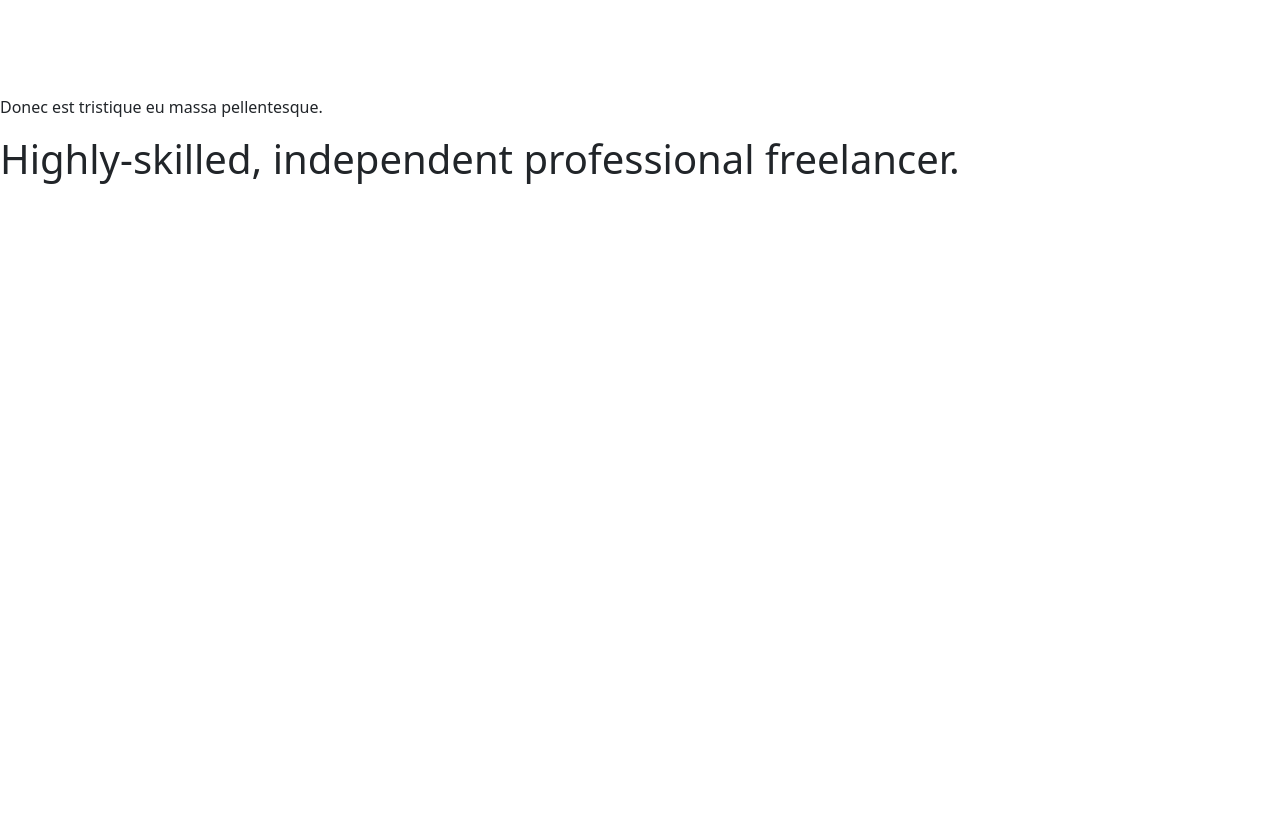
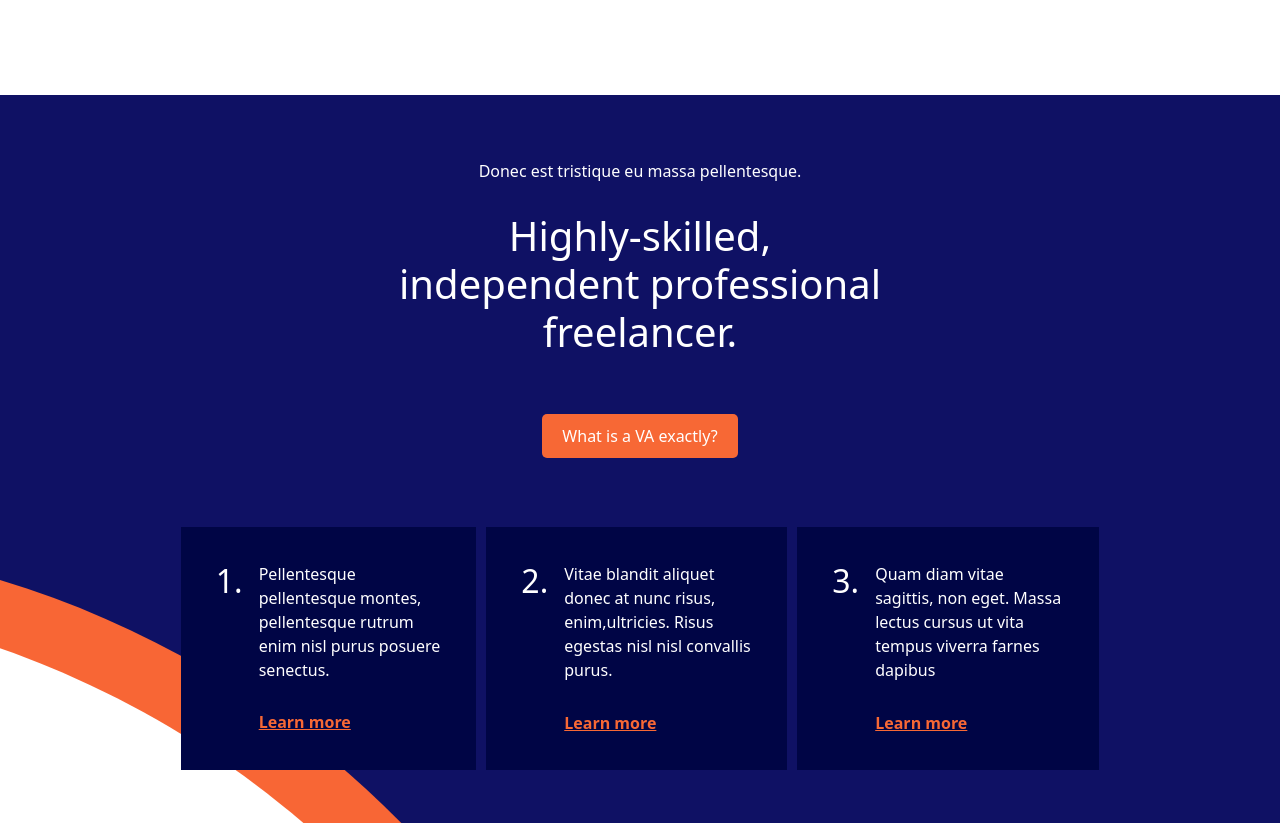
Before and after one commit to hroque01/proj-html-vuejs, a Vue app: page / in a window 1280 px wide. Shown: the part 1619-2442 px from the top of the page. Before the commit the page ends 1810 px from the top, so only its background shows below. Built offline with nearby package versions, Linux system fonts and the light colour scheme.

Commit message:
Done AppSkilled.vue

```diff
--- a/src/components/AppSkilled.vue
+++ b/src/components/AppSkilled.vue
@@ -5,19 +5,19 @@ export default {
         return {
             skills: [
                 {
-                    number: "1",
+                    number: "1.",
                     text: "Pellentesque pellentesque montes, pellentesque rutrum enim nisl purus posuere senectus.",
-                    learn: "learn more"
+                    learn: "Learn more"
                 },
                 {
-                    number: "2",
+                    number: "2.",
                     text: "Vitae blandit aliquet donec at nunc risus, enim,ultricies. Risus egestas nisl nisl convallis purus.",
-                    learn: "learn more"
+                    learn: "Learn more"
                 },
                 {
-                    number: "3",
+                    number: "3.",
                     text: "Quam diam vitae sagittis, non eget. Massa lectus cursus ut vita tempus viverra farnes dapibus",
-                    learn: "learn more"
+                    learn: "Learn more"
                 },
             ]
         }
@@ -26,9 +26,29 @@ export default {
 </script>
 
 <template>
-    <section>
+    <section class="skills">
         <p>Donec est tristique eu massa pellentesque.</p>
-        <h1>Highly-skilled, independent professional freelancer.</h1>
+        <div class="container-larger">
+            <h1>Highly-skilled, independent professional freelancer.</h1>
+            <button class="button">
+                What is a VA exactly?
+            </button>
+            <div class="card-skill">
+                <div class="single-card" v-for="(skilled, index) in skills" :key="index">
+                    <div class="d-flex justify-content-between">
+                        <h2> {{ skilled.number }}</h2>
+                        <div class="paragraph-skilled">
+                            <div> {{ skilled.text }}</div>
+                            <div class="learn">
+                                <a href="">
+                                    {{ skilled.learn }}
+                                </a>
+                            </div>
+                        </div>
+                    </div>
+                </div>
+            </div>
+        </div>
     </section>
 
 </template>
@@ -36,4 +56,65 @@ export default {
 <style lang="scss" scoped>
 @use '../styles/partials/variables.scss' as *;
 @use '../styles/general.scss' as *;
+
+.skills {
+    background-color: $color-bg;
+    background-image: url("/info-bg-3.svg");
+    background-repeat: no-repeat;
+    background-position: bottom;
+}
+
+p {
+    display: flex;
+    justify-content: center;
+    color: $font-white;
+    padding-top: 5%;
+}
+
+.container-larger {
+    display: flex;
+    flex-direction: column;
+    align-items: center;
+    color: $font-white;
+    margin: 0 10%;
+    padding: 1%;
+
+    .button {
+        color: $font-white;
+        background-color: $flamingo;
+        margin-bottom: 3%;
+    }
+
+    h1 {
+        width: 50%;
+        text-align: center;
+        padding-bottom: 5%;
+    }
+
+    .card-skill {
+        display: flex;
+        padding: 40px;
+        gap: 10px;
+
+        .single-card {
+            padding: 35px;
+            background-color: #000545;
+        }
+
+        .paragraph-skilled {
+            margin-left: 1rem;
+        }
+
+        .learn {
+            margin-top: 15%;
+
+            a {
+                font-weight: bold;
+                color: $flamingo;
+                text-decoration: underline;
+            }
+        }
+
+    }
+}
 </style>
```
